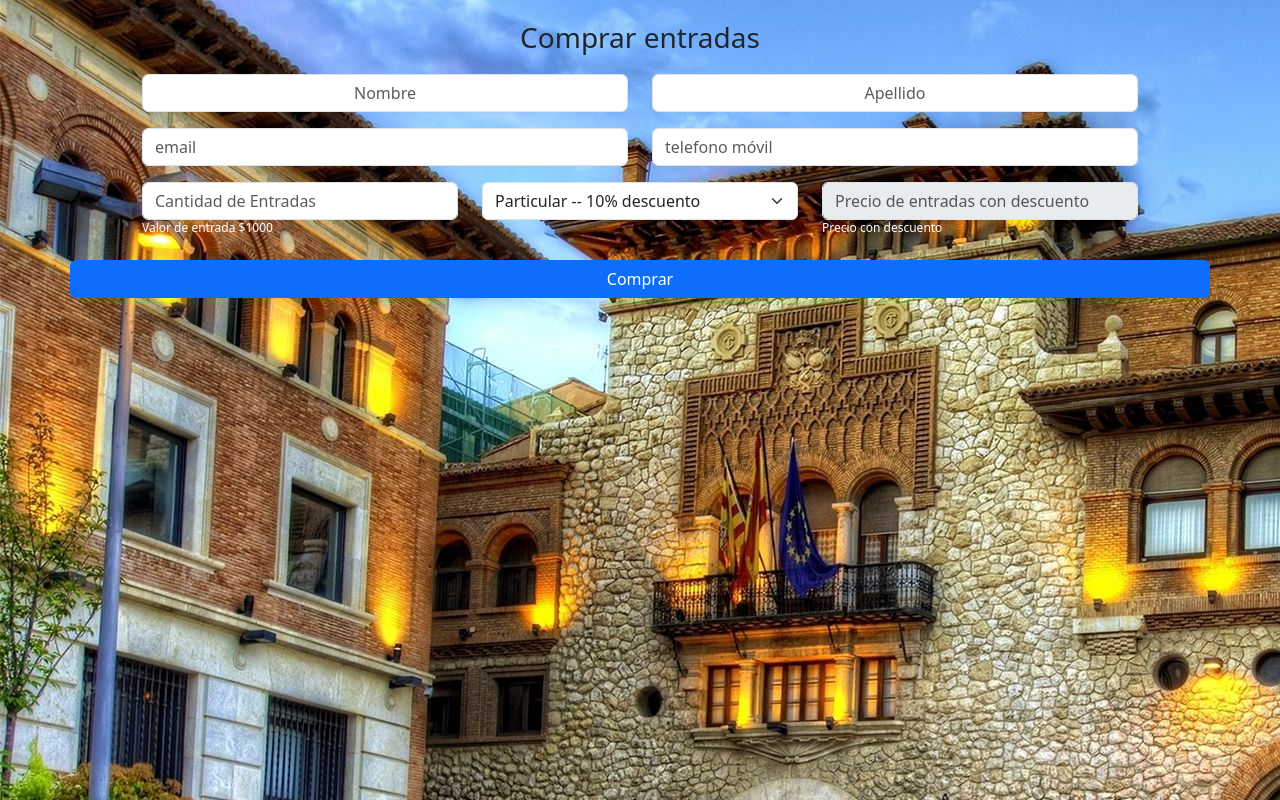
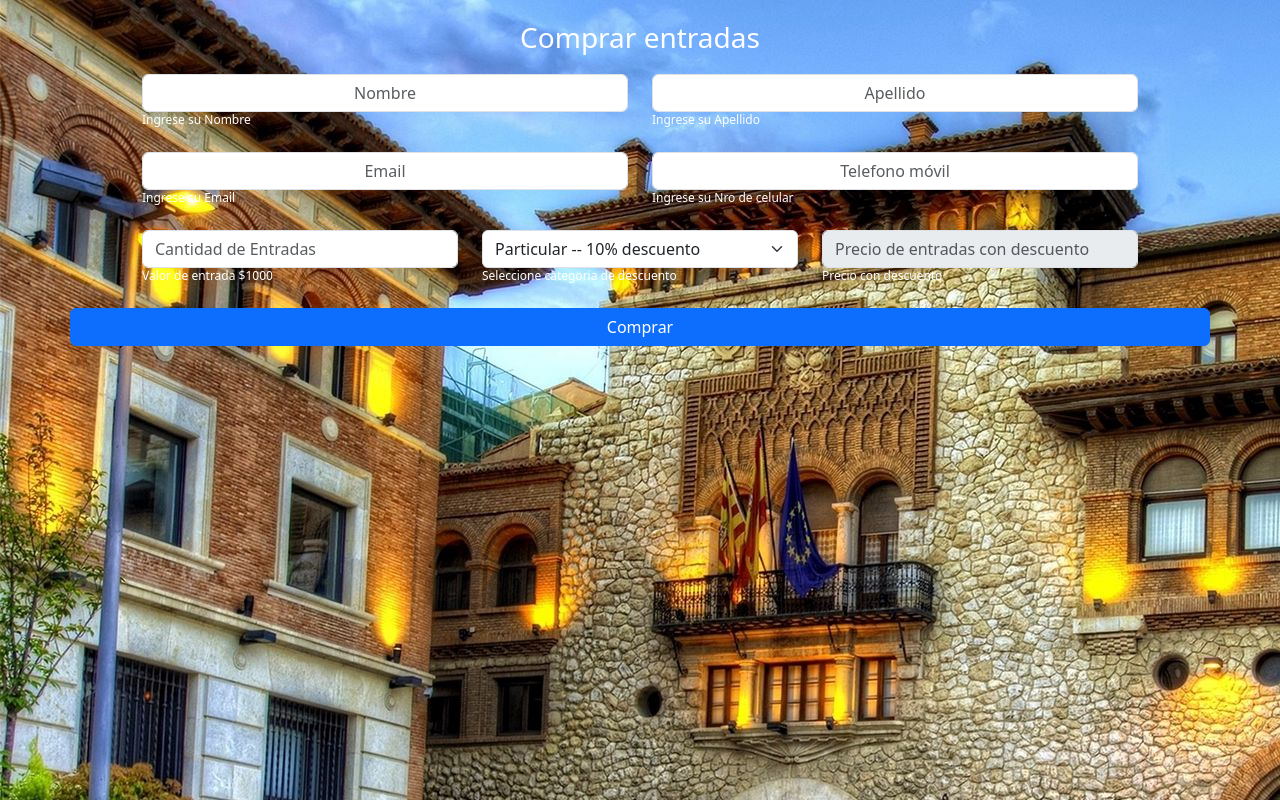
Before and after one commit to fabriciopappalardo/INTEGRADOR, a plain HTML site: page ventas.html in a window 1280 px wide. Drawn offline with nearby package versions, Linux system fonts and the light colour scheme.

Commit message:
actualizacion

```diff
--- a/ventas.html
+++ b/ventas.html
@@ -21,23 +21,23 @@
 <body style="background-image: url(IMG/ba2.jpg);>
 
   <div class="container" id="comprar">
-    <div class="fs-3 text-center my-3" id="titulo">Comprar entradas</div>
+    <div class="fs-3 text-center my-3 text-white" id="titulo">Comprar entradas</div>
     <form action="#" method="post">
       <div class="row mx-5">
         <div class="col-md mb-3">
-          <input type="text" name="nombre" id="nombre" class="form-control text-center" required placeholder="Nombre">
+          <input type="text" name="nombre" id="nombre" class="form-control text-center" required placeholder="Nombre"> <sup class="text-white">Ingrese su Nombre</sup>
         </div>
         <div class="col-md mb-3">
-          <input type="text" name="apellido" id="apellido" class="form-control text-center" required placeholder="Apellido">
+          <input type="text" name="apellido" id="apellido" class="form-control text-center" required placeholder="Apellido"> <sup class="text-white">Ingrese su Apellido</sup>
         </div>
       </div>
 
       <div class="row mx-5">
         <div class="col-md mb-3">
-            <input type="email" name="email" id="email" class="form-control" required placeholder="email">
+            <input type="email" name="email" id="email" class="form-control text-center" required placeholder="Email"><sup class="text-white">Ingrese su Email</sup>
         </div>
         <div class="col-md mb-3">
-            <input type="text" name="tel" id="tel" class="form-control" required placeholder="telefono móvil">
+            <input type="text" name="tel" id="tel" class="form-control text-center" required placeholder="Telefono móvil"><sup class="text-white">Ingrese su Nro de celular </sup>
         </div>
       </div>
 
@@ -47,11 +47,12 @@
           <sup class="text-white">Valor de entrada $1000</sup>
         </div>
         <div class="col-md mb-3">
-          <select class="form-select" id="porcDescuento" onchange="calcularPrecioTotal()" >
+          <select class="form-select" id="porcDescuento" onchange="calcularPrecioTotal()">
             <option value="10">Particular -- 10% descuento</option>
             <option value="30">Estudiante -- 30% descuento</option>
             <option value="50">Orador -- 50% descuento</option>
-          </select>
+
+          </select> <sup class="text-white ">Seleccione categoria de descuento </sup>
         </div>
         <div class="col-md mb-3">
           <input type="text" name="precioFinal" id="precioFinal" class="form-control" disabled placeholder="Precio de entradas con descuento"> <sup class="text-white">Precio con descuento</sup>
```
